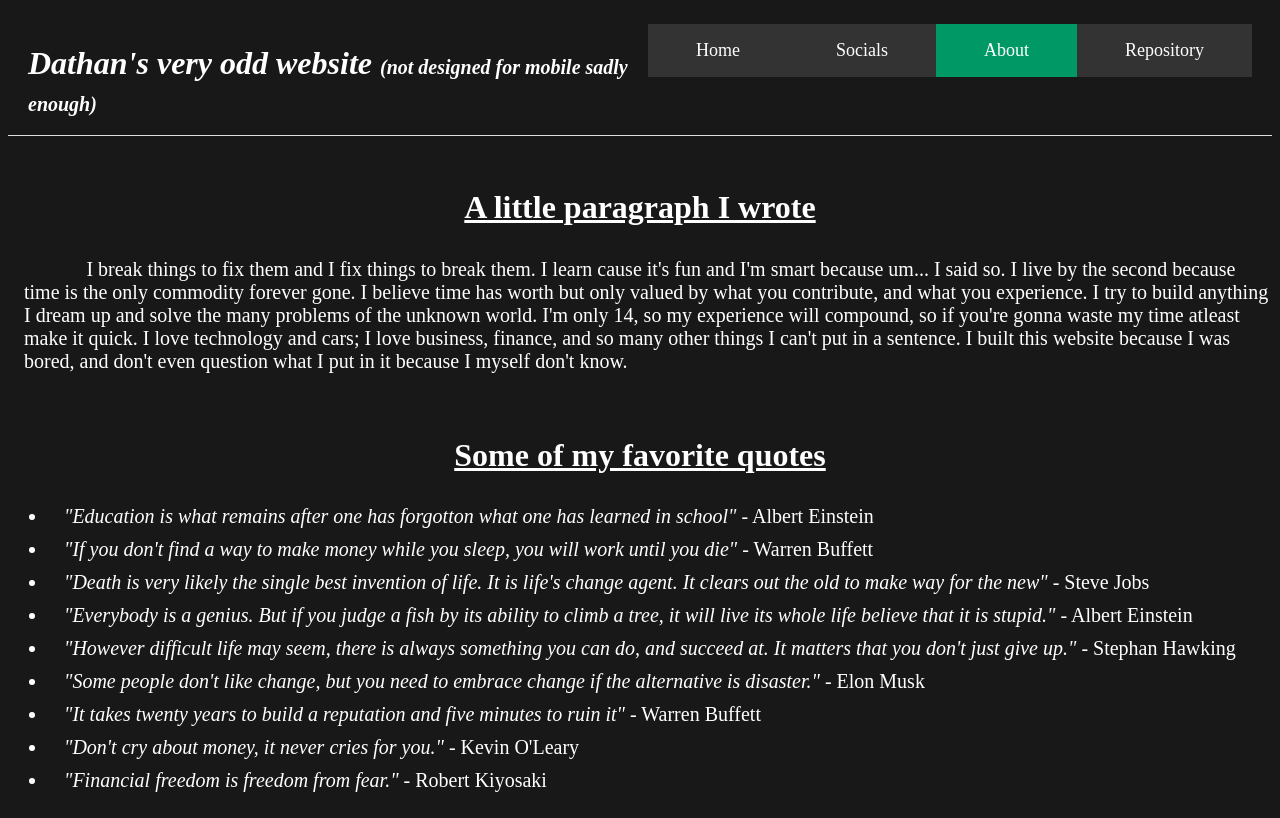
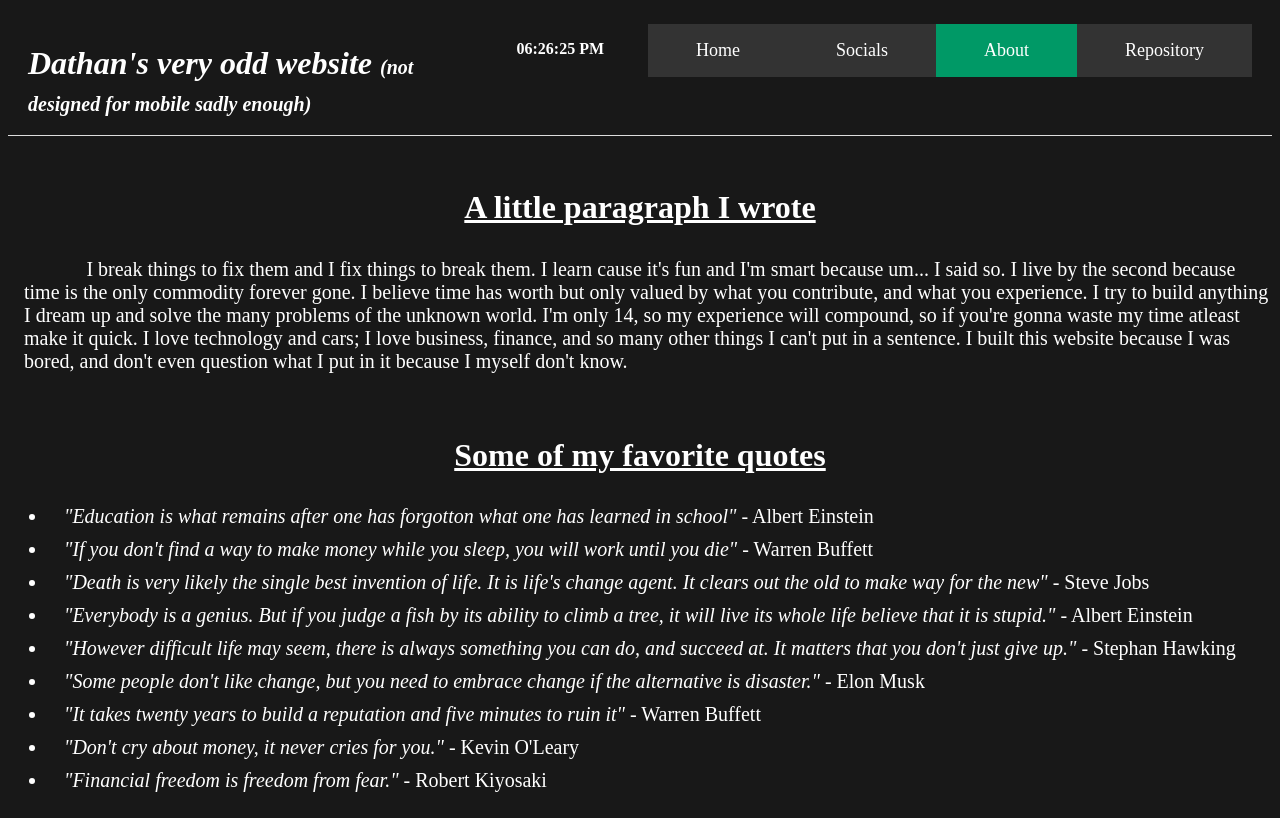
Before and after one commit to dathanho/dathanho.github.io, a plain HTML site: page about.html in a window 1280 px wide. Drawn offline with Linux system fonts and the light colour scheme.

Commit message:
Added real time clock

```diff
--- a/about.html
+++ b/about.html
@@ -36,6 +36,14 @@
         position: relative;
         top: 16px;
         right: 20px;
+      }
+      #time {
+        float: right;
+        color: #fff;
+        text-align: center;
+        padding: 16px 48px;
+        margin-right: 16px;
+        font-weight: bold;
       }
 
       #topnav a:hover {
@@ -93,6 +101,7 @@
       <a class="active about" href="./about.html">About</a>
       <a class="socials" href="./socials.html">Socials</a>
       <a class="home" href="./index.html">Home</a>
+      <p><span id="time"></span></p>
       <h1 id="site-name">
         Dathan's very odd website
         <span class="nomobile">(not designed for mobile sadly enough)</span>
@@ -177,5 +186,6 @@
         </li>
       </ul>
     </div>
+    <script src="./time.js"></script>
   </body>
 </html>
--- /dev/null
+++ b/time.js
@@ -0,0 +1,26 @@
+function display_ct7() {
+  var x = new Date();
+  var ampm = x.getHours() >= 12 ? " PM" : " AM";
+  hours = x.getHours() % 12;
+  hours = hours ? hours : 12;
+  hours = hours.toString().length == 1 ? 0 + hours.toString() : hours;
+
+  var minutes = x.getMinutes().toString();
+  minutes = minutes.length == 1 ? 0 + minutes : minutes;
+
+  var seconds = x.getSeconds().toString();
+  seconds = seconds.length == 1 ? 0 + seconds : seconds;
+
+  var dt = x.getDate().toString();
+  dt = dt.length == 1 ? 0 + dt : dt;
+
+  var x1;
+  x1 = hours + ":" + minutes + ":" + seconds + " " + ampm;
+  document.getElementById("time").innerHTML = x1;
+  display_c7();
+}
+function display_c7() {
+  var refresh = 1000;
+  mytime = setTimeout("display_ct7()", refresh);
+}
+display_c7();
```
Also changed, not shown: index.html (+10 -0 lines), socials.html (+10 -0 lines).
